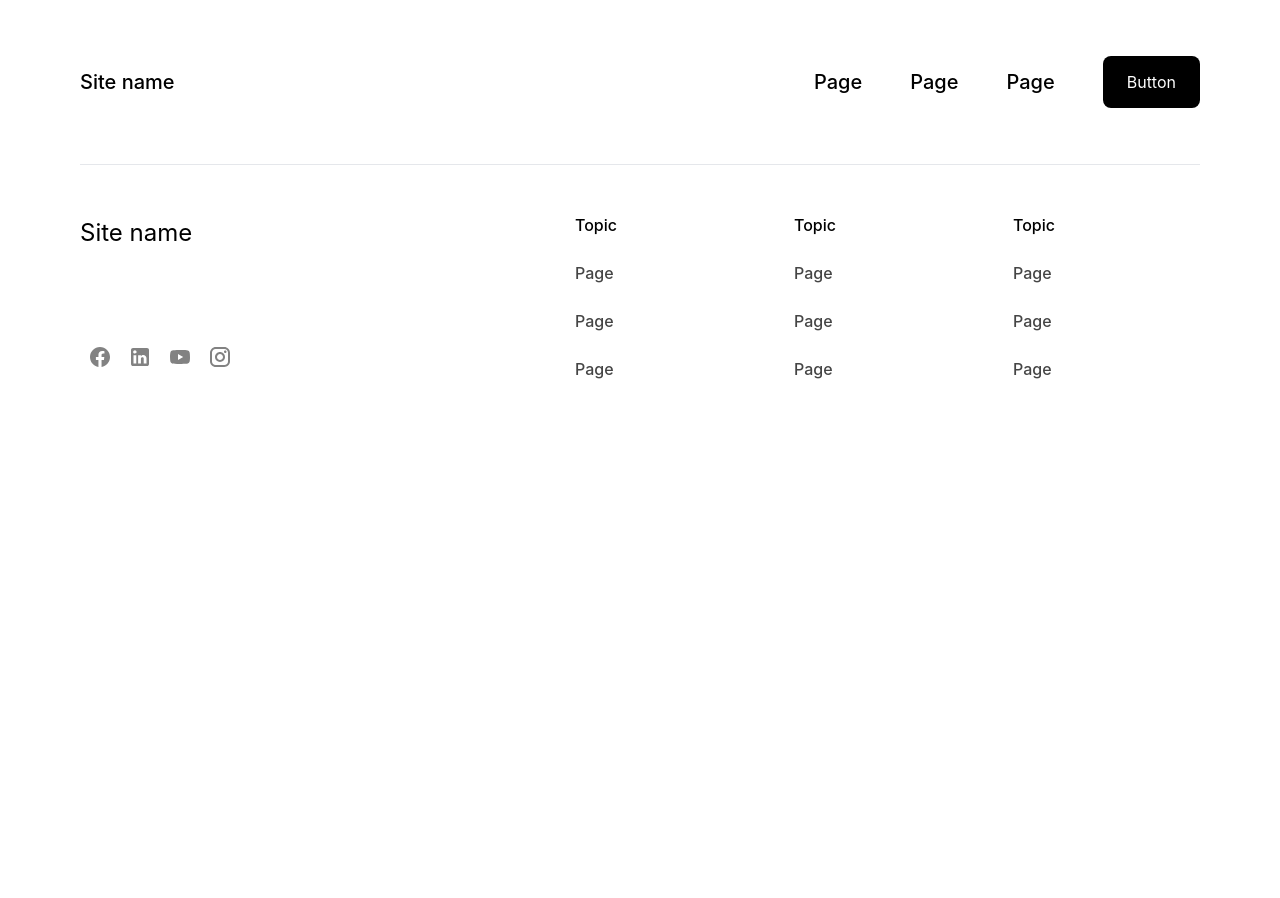
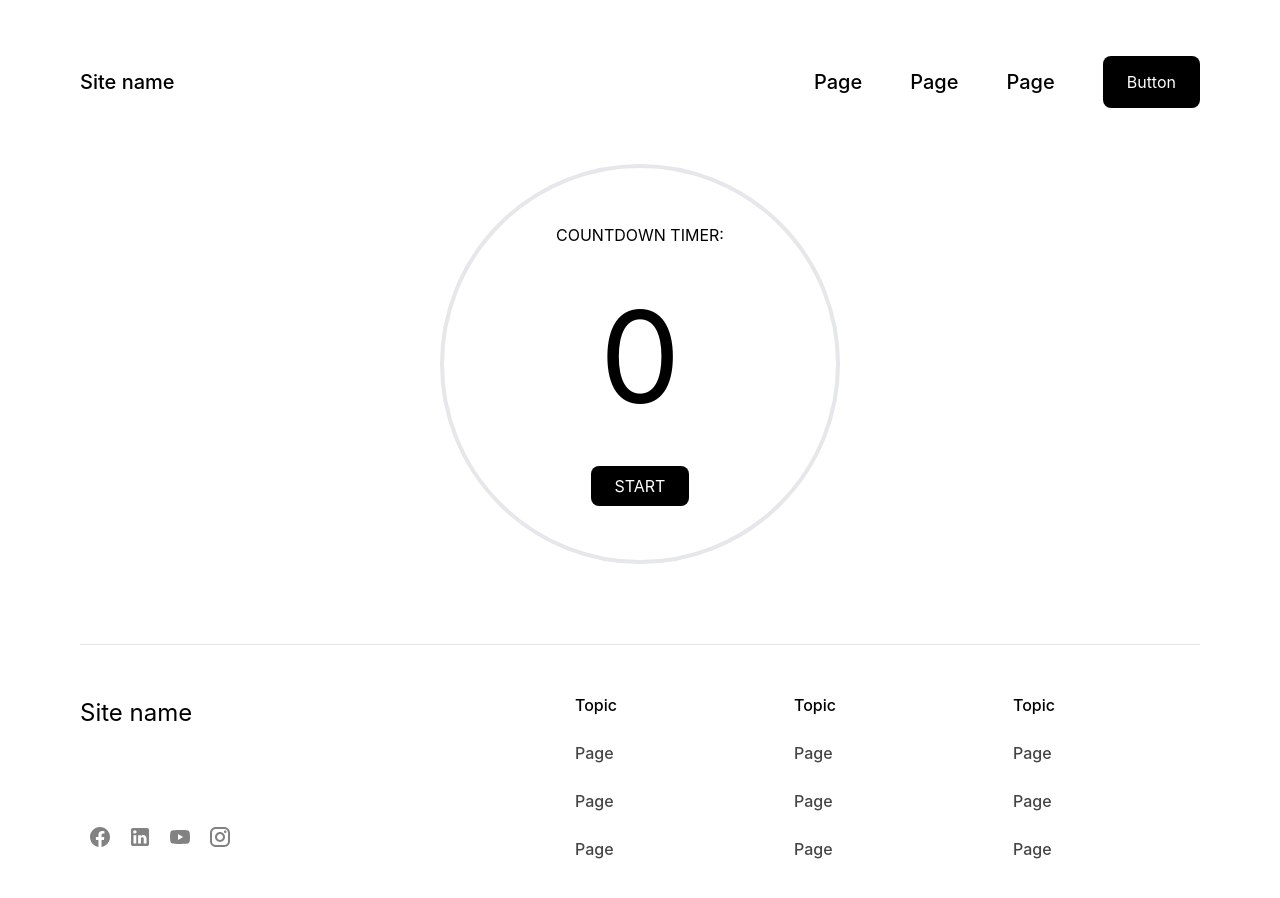
Before and after one commit to KimVi69/first-vite-app, a React app: page /timer in a window 1280 px wide. Shown: the top 898 px of the page. Before the commit the page ends 800 px from the top, so only its background shows below. Built offline with nearby package versions, Linux system fonts and the light colour scheme; the HTML template or start-up script is replaced by a standard one.

Commit message:
add timer

```diff
--- a/src/App.tsx
+++ b/src/App.tsx
@@ -5,6 +5,7 @@ import LandingPage from "./pages/landing page/landing page";
 import About from "./pages/about/about";
 import Article from "./pages/article/article";
 import Contact from "./pages/contact/contact";
+import Timer from "./pages/timer";
 
 const App: React.FC = () => {
   return (
@@ -16,6 +17,7 @@ const App: React.FC = () => {
           <Route path="/about" element={<About />} />
           <Route path="/article" element={<Article />} />
           <Route path="/contact" element={<Contact />} />
+          <Route path="/timer" element={<Timer />} />
         </Routes>
         <Footer />
       </BrowserRouter>
--- a/src/components/footer.tsx
+++ b/src/components/footer.tsx
@@ -5,7 +5,7 @@ import instagramIcon from "../assets/images/instagram-icon.svg";
 
 const footer = () => {
   return (
-    <footer>
+    <footer className="pt-20">
       <hr className="mx-20" />
       <section className="px-20 py-12 flex justify-between items-center max-md:flex-col">
         <div className="flex flex-col justify-between gap-[88px] min-w-[184px]">
--- /dev/null
+++ b/src/pages/timer.tsx
@@ -0,0 +1,43 @@
+import { useEffect, useState } from "react";
+
+const Timer = () => {
+  const [time, setTime] = useState(0);
+  const [countdown, setCountdown] = useState(false);
+
+  const handleSubmit = () => {
+    setCountdown(true);
+  };
+
+  useEffect(() => {
+    if (time > 0 && countdown) {
+      const interval = setInterval(() => {
+        console.log(time);
+        setTime(time - 1);
+      }, 1000);
+
+      return () => clearInterval(interval);
+    }
+  }, [time, countdown]);
+
+  return (
+    <main className="flex justify-center items-center">
+      <section className="flex flex-col border-4 w-[400px] h-[400px] justify-center items-center p-20 rounded-[50%] gap-8">
+        <h1>COUNTDOWN TIMER:</h1>
+        <input
+          className="text-9xl text-center w-full outline-none"
+          value={time}
+          type="text"
+          onChange={(e) => setTime(parseInt(e.target.value))}
+        />
+        <button
+          className="bg-black rounded-lg text-white px-6 py-2 text-base"
+          onClick={handleSubmit}
+        >
+          START
+        </button>
+      </section>
+    </main>
+  );
+};
+
+export default Timer;
```
